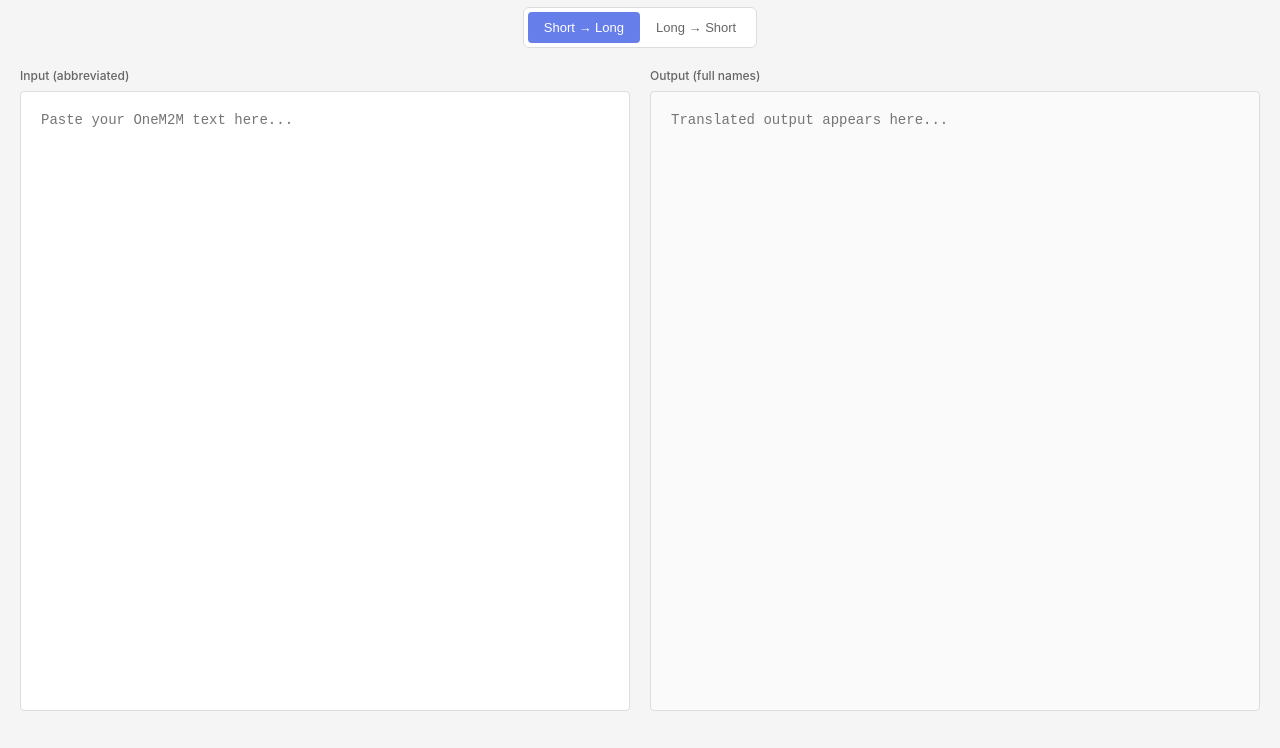
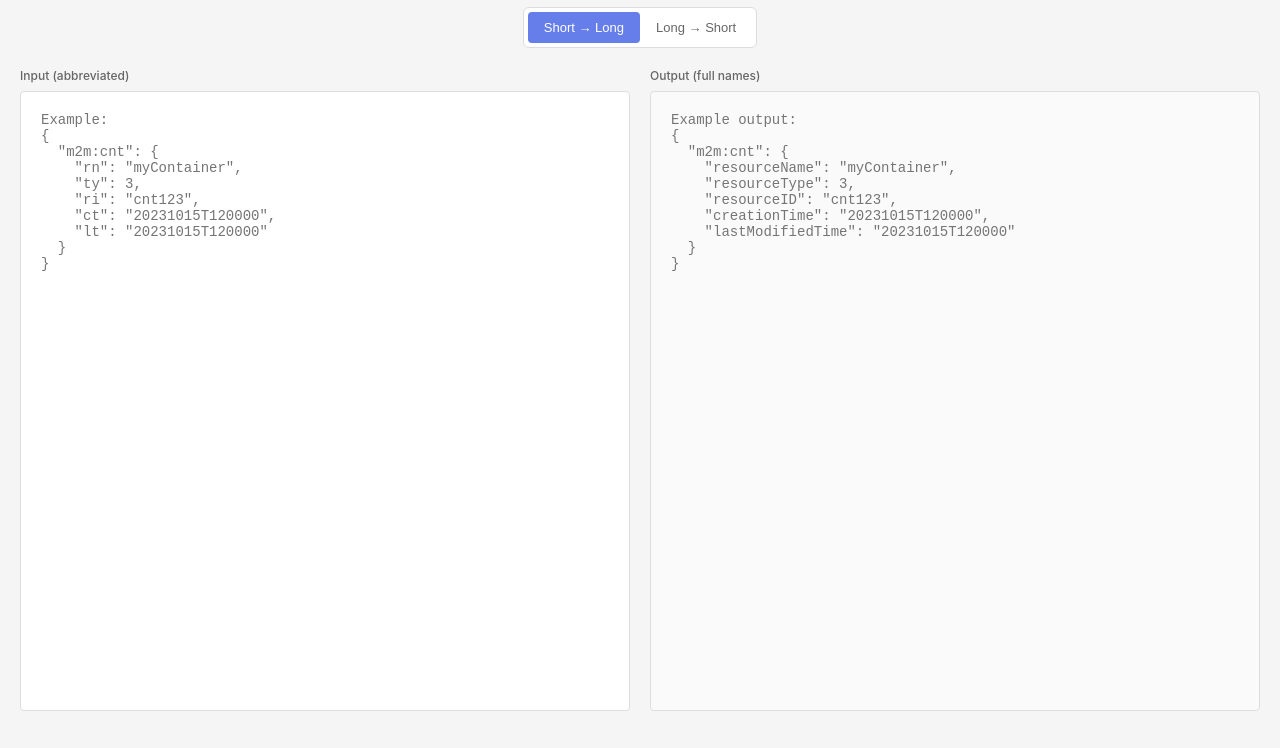
Before and after one commit to R3DPanda1/onem2m-attribute-translator, a plain HTML site: page index.html in a window 1280 px wide. Both pictures are taken after a click on the button "Short → Long". Shown: the part 52-800 px from the top of the page. Drawn offline with Linux system fonts and the light colour scheme.

Commit message:
Added Hints

```diff
--- a/index.html
+++ b/index.html
@@ -123,11 +123,29 @@
         <div class="panels">
             <div class="panel">
                 <div class="panel-label" id="labelInput">Input (abbreviated)</div>
-                <textarea id="input" placeholder="Paste your OneM2M text here..."></textarea>
+                <textarea id="input" placeholder='Example:
+{
+  "m2m:cnt": {
+    "rn": "myContainer",
+    "ty": 3,
+    "ri": "cnt123",
+    "ct": "20231015T120000",
+    "lt": "20231015T120000"
+  }
+}'></textarea>
             </div>
             <div class="panel">
                 <div class="panel-label" id="labelOutput">Output (full names)</div>
-                <textarea id="output" readonly placeholder="Translated output appears here..."></textarea>
+                <textarea id="output" readonly placeholder='Example output:
+{
+  "m2m:cnt": {
+    "resourceName": "myContainer",
+    "resourceType": 3,
+    "resourceID": "cnt123",
+    "creationTime": "20231015T120000",
+    "lastModifiedTime": "20231015T120000"
+  }
+}'></textarea>
             </div>
         </div>
     </div>
@@ -371,12 +389,55 @@
             document.getElementById('btnShortToLong').classList.toggle('active', direction === 'shortToLong');
             document.getElementById('btnLongToShort').classList.toggle('active', direction === 'longToShort');
 
+            const inputField = document.getElementById('input');
+            const outputField = document.getElementById('output');
+
             if (direction === 'shortToLong') {
                 document.getElementById('labelInput').textContent = 'Input (abbreviated)';
                 document.getElementById('labelOutput').textContent = 'Output (full names)';
+                inputField.placeholder = `Example:
+{
+  "m2m:cnt": {
+    "rn": "myContainer",
+    "ty": 3,
+    "ri": "cnt123",
+    "ct": "20231015T120000",
+    "lt": "20231015T120000"
+  }
+}`;
+                outputField.placeholder = `Example output:
+{
+  "m2m:cnt": {
+    "resourceName": "myContainer",
+    "resourceType": 3,
+    "resourceID": "cnt123",
+    "creationTime": "20231015T120000",
+    "lastModifiedTime": "20231015T120000"
+  }
+}`;
             } else {
                 document.getElementById('labelInput').textContent = 'Input (full names)';
                 document.getElementById('labelOutput').textContent = 'Output (abbreviated)';
+                inputField.placeholder = `Example:
+{
+  "m2m:cnt": {
+    "resourceName": "myContainer",
+    "resourceType": 3,
+    "resourceID": "cnt123",
+    "creationTime": "20231015T120000",
+    "lastModifiedTime": "20231015T120000"
+  }
+}`;
+                outputField.placeholder = `Example output:
+{
+  "m2m:cnt": {
+    "rn": "myContainer",
+    "ty": 3,
+    "ri": "cnt123",
+    "ct": "20231015T120000",
+    "lt": "20231015T120000"
+  }
+}`;
             }
 
             translate();
```
